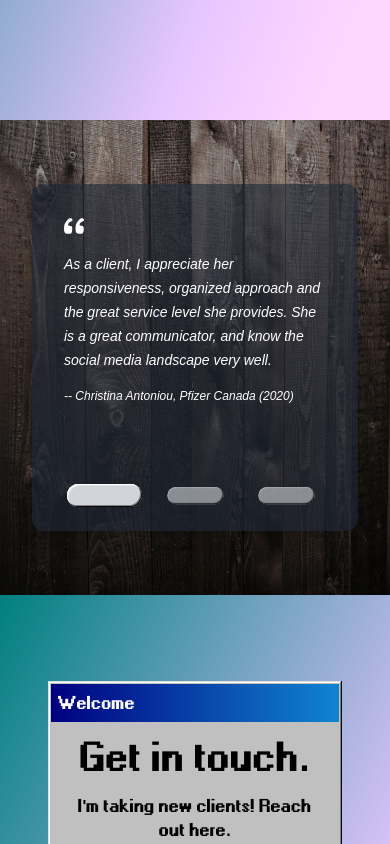
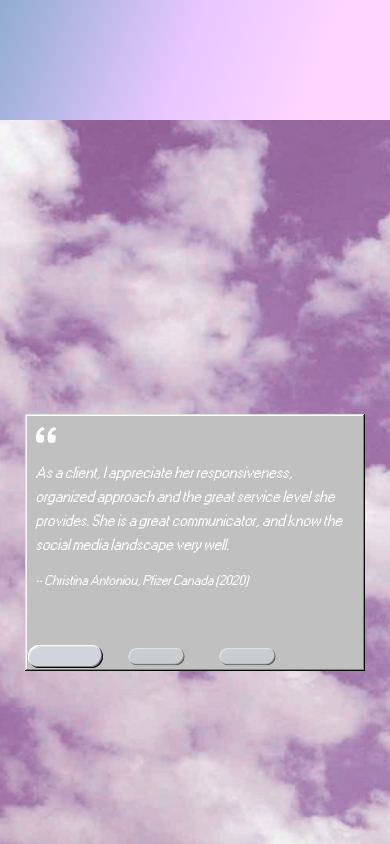
Before and after one commit to danunder/ycpr, a Next.js app: page / in a window 390 px wide. Shown: the part 2540-3384 px from the top of the page. Built offline with nearby package versions, Linux system fonts and the light colour scheme.

Commit message:
fix sizing

```diff
--- a/src/components/Sections/About.tsx
+++ b/src/components/Sections/About.tsx
@@ -15,7 +15,7 @@ const About: FC = memo(() => {
       <div
         className="bg-cover bg-center"
         style={backgroundImageSrc ? {backgroundImage: `url(${resolveSrc}`} : undefined}>
-        <div className="relative flex min-h-screen sm:h-screen  items-center justify-center p-8 lg:px-0">
+        <div className="relative flex min-h-screen sm:max-h-screen  items-center justify-center p-8 lg:px-0">
           <div className="window z-10 sm:max-w-screen-md  sm:px-0">
             <div className="title-bar bg-gray-800/60">
               <div className="title-bar-text p-1 lg:p-2 text-base sm:text-2xl">About me</div>
--- a/src/components/Sections/Hero.tsx
+++ b/src/components/Sections/Hero.tsx
@@ -12,7 +12,7 @@ const Hero: FC = memo(() => {
       className="bg-background px-4 bg-gradient-to-br from-green via-10% via-gradient1 via-30% via-gradient2 via-50% via-gradient3 via-70% via-gradient4 to-90% to-gradient5"
       noPadding
       sectionId={SectionId.Hero}>
-      <div className="relative flex min-h-screen sm:h-screen items-center justify-center p-8 lg:px-0">
+      <div className="relative flex min-h-screen sm:max-h-screen items-center justify-center p-8 lg:px-0">
         <div className="window z-10 h-min sm:max-w-screen-md  sm:px-0">
           <div className="title-bar">
             <div className="title-bar-text p-1 lg:p-2 text-base sm:text-2xl">Welcome</div>
--- a/src/components/Sections/Resume/index.tsx
+++ b/src/components/Sections/Resume/index.tsx
@@ -13,7 +13,7 @@ const Resume: FC = memo(() => {
     <Section
       className="bg-background p-0 bg-gradient-to-br from-green via-10% via-gradient1 via-30% via-gradient2 via-50% via-gradient3 via-70% via-gradient4 to-90% to-gradient5"
       sectionId={SectionId.Resume}>
-      <div className="relative flex min-h-screen sm:h-screen items-stretch justify-center">
+      <div className="relative flex min-h-screen sm:max-h-screen items-stretch justify-center">
         <div className="window z-10 h-4/5 overflow-scroll w-[95%] max-w-screen-md sm:px-0">
           <div className="title-bar">
             <div className="title-bar-text p-1 lg:p-2 text-base sm:text-2xl">Resume</div>
--- a/src/components/Sections/Testimonials.tsx
+++ b/src/components/Sections/Testimonials.tsx
@@ -73,14 +73,14 @@ const Testimonials: FC = memo(() => {
     <Section noPadding sectionId={SectionId.Testimonials}>
       <div
         className={classNames(
-          'flex w-full items-center justify-center bg-cover bg-center px-4 py-16 md:py-24 lg:px-8',
+          'flex w-full items-center justify-center bg-cover bg-center',
           parallaxEnabled && 'bg-fixed',
           {'bg-neutral-700': !imageSrc},
         )}
         style={imageSrc ? {backgroundImage: `url(${resolveSrc}`} : undefined}>
-        <div className="z-10 w-full max-w-screen-md px-4 lg:px-0">
-          <div className="flex flex-col items-center gap-y-6 rounded-xl bg-gray-800/60 p-6 shadow-lg">
-            <div
+        <div className="z-10 relative flex min-h-screen sm:max-h-screen  items-center justify-center p-8 lg:px-0">
+        <div className="window z-10 sm:max-w-screen-md  sm:px-0">
+        <div
               className="no-scrollbar flex w-full touch-pan-x snap-x snap-mandatory gap-x-6 overflow-x-auto scroll-smooth"
               onScroll={handleScroll}
               ref={scrollContainer}>
--- a/src/data/data.tsx
+++ b/src/data/data.tsx
@@ -11,7 +11,7 @@ import {
 // import InstagramIcon from '../components/Icon/InstagramIcon';
 import LinkedInIcon from '../components/Icon/LinkedInIcon';
 // import TwitterIcon from '../components/Icon/TwitterIcon';
-// import cloudsImage from '../images/clouds.png';
+import cloudsImage from '../images/clouds.png';
 import doubleDown from '../images/doubleDown.webp';
 import hillsImage from '../images/hills.png';
 import camera from '../images/icons/camera.png';
@@ -35,7 +35,6 @@ import Siggis from '../images/portfolio/Siggis.png';
 import TDM from '../images/portfolio/TDM.png';
 import THA from '../images/portfolio/THA.png';
 import profilepic from '../images/profilepic.jpg';
-import testimonialImage from '../images/testimonial.webp';
 import timeline from '../images/timeline.png';
 import {
   About,
@@ -302,7 +301,7 @@ export const resumeData: Resume = {
  * Testimonial section
  */
 export const testimonial: TestimonialSection = {
-  imageSrc: testimonialImage,
+  imageSrc: cloudsImage,
   testimonials: [
     {
       name: 'Christina Antoniou, Pfizer Canada (2020)',
```
